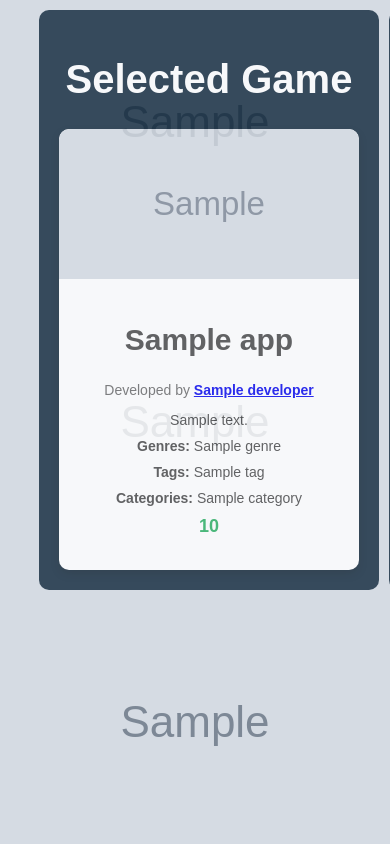
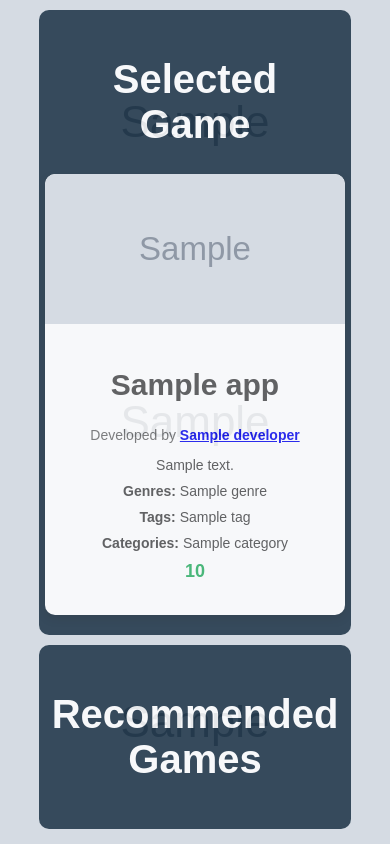
Before and after one commit to ultimo2002/playdate, a FastAPI app: template code/templates/game_output.html in a window 390 px wide; the page is wider, and only the part inside the window is pictured. Run offline with FastAPI, Linux system fonts and the light colour scheme; the template is opened without the code that fills it: most values are stand-ins (such as "Sample title", 1, 10 or a date in 2020); grey boxes marked "Sample" are stand-in pictures; parts of the project's set-up code (start-up, migrations or seed data) failed here and were passed over.

Commit message:
Fix for on my mobile phone
And dublicate code removal for faster webpage loading

```diff
--- a/code/static/styles.css
+++ b/code/static/styles.css
@@ -16,18 +16,13 @@ body {
 .container {
     display: flex;
     gap: 10px;
+
+    @media (max-width: 768px) {
+        flex-direction: column;
+    }
 }
 
-.columnl {
-    flex: 0 0 20%;
-    padding: 20px;
-    background-color: #0e263a;
-    text-align: center;
-    border-radius: 10px;
-    opacity: 80%;
-}
-
-.columnr {
+.column {
     flex: 1;
     padding: 20px;
     background-color: #0e263a;
@@ -35,6 +30,17 @@ body {
     border-radius: 10px;
     opacity: 80%;
     color: #FFFFFF;
+    display: flex;
+    flex-direction: column;
+    align-items: center;
+}
+
+.columnl {
+    flex: 0 0 20%;
+}
+
+.columnr {
+    flex: 1;
 }
 
 
--- a/code/templates/game_output.html
+++ b/code/templates/game_output.html
@@ -9,7 +9,7 @@
 
 <body>
     <div class="container">
-        <div class="columnl">
+        <div class="column columnl">
             <h1>Selected Game</h1>
             {% for app in apps %}
             <div class="card" id="appid-{{app.id}}">
@@ -27,7 +27,7 @@
             {% endfor %}
 
         </div>
-        <div class="columnr"><h1>Recommended Games</h1></div>
+        <div class="column columnr"><h1>Recommended Games</h1></div>
     </div>
 
     <style>
```
